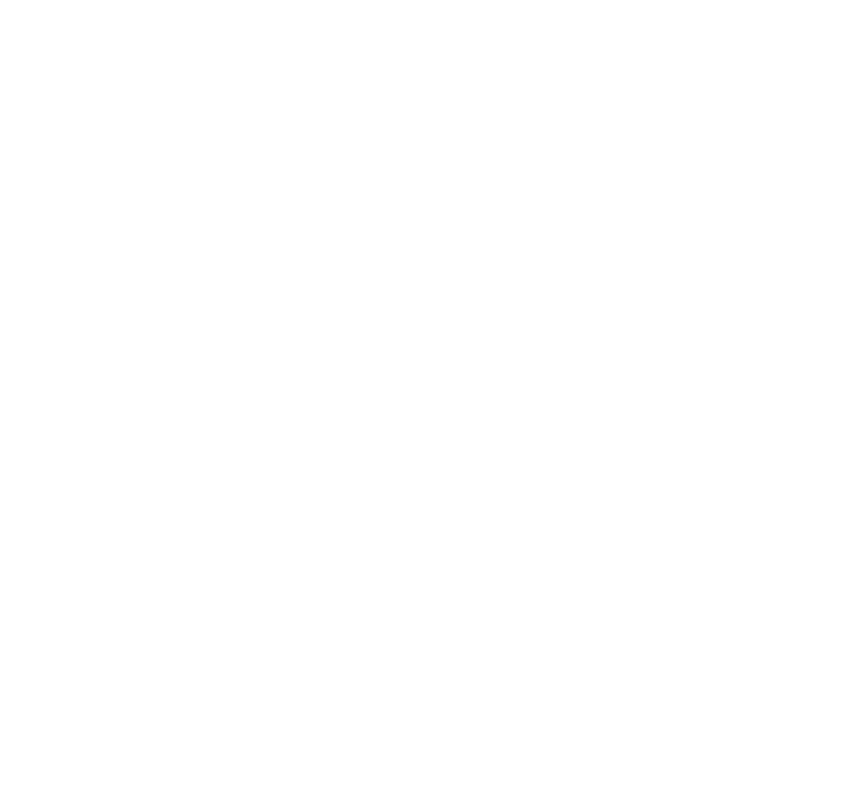
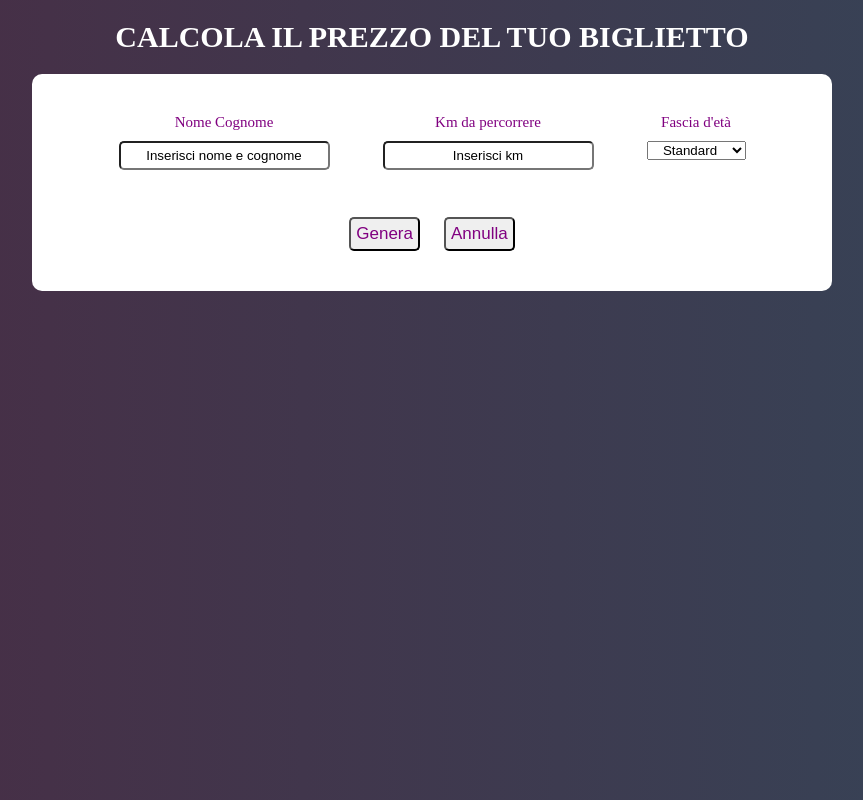
Before and after one commit to Sevenis/js-biglietto-treno-form, a plain HTML site: page index.html in a window 1280 px wide. Shown: the whole page, without its empty margins (208-1071 px from the left). Drawn offline with Linux system fonts and the light colour scheme.

Commit message:
Insert Data form done

```diff
--- a/css/style.css
+++ b/css/style.css
@@ -0,0 +1,70 @@
+* {
+    padding: 0;
+    margin: 0;
+    box-sizing: border-box;
+}
+
+body {
+    height: 100vh;
+    background: linear-gradient(to right, #492c44, #354558);
+    text-align: center;
+}
+
+.container {
+    height: 700px;
+    display: flex;
+    max-width: 1200px;
+    margin: 0 auto;
+    /* background-color: yellow; */
+    flex-direction: column;
+}
+
+h1 {
+    color: white;
+    text-transform: uppercase;
+    font-size: 30px;
+    padding: 20px 0;
+}
+
+.insert-form {
+    width: 800px;
+    display: flex;
+    align-self: center;
+    flex-direction: column;
+    background-color: white;
+    padding: 40px 60px;
+    border-radius: 10px;
+}
+
+.insert-boxes-up {
+    display: flex;
+    flex-direction: row;
+    justify-content: space-around;
+    padding-bottom: 30px;  */
+}
+
+.insert-box {
+    display:flex;
+    flex-direction: column;
+    color: purple;
+    font-size: 15px;
+}
+
+.insert-box label {
+    padding-bottom: 10px;
+}
+
+.insert-box input,option {
+    border-radius: 5px;
+    padding: 5px 15px;
+    text-align: center;
+}
+
+.insert-form-buttons button {
+    font-size: 17px;
+    background-color: #lightgrey;
+    color: purple;
+    padding: 5px;
+    margin: 0 10px;
+    border-radius: 5px;
+}
--- a/index.html
+++ b/index.html
@@ -7,7 +7,36 @@
         <link rel="stylesheet" href="css/style.css">
     </head>
     <body>
+        <div class="container">
+            <h1>Calcola il prezzo del tuo biglietto</h1>
+            <div class="insert-form">
+                <div class="insert-boxes-up">
+                    <div class="insert-box">
+                        <label for="name"> Nome Cognome </label>
+                        <input type="text" id="name" name="name" value="Inserisci nome e cognome"><br>
+                    </div>
+                    <div class="insert-box">
+                        <label for="name"> Km da percorrere </label>
+                        <input type="text" id="km" name="km" value="Inserisci km"><br>
+                    </div>
+                    <div class="insert-box">
+                        <label for="eta"> Fascia d'età </label>
+                        <select id="eta" name="eta">
+                            <option value="standard">Standard</option>
+                            <option value="minorenne">Minorenne</option>
+                            <option value="over">Over 65 anni</option>
+                        </select>
+                    </div>
+                </div>
+                <div class="insert-form-buttons">
+                    <button type="button" id="genera">Genera</button>
+                    <button type="button" id="annulla">Annulla</button>
+                </div>
+            </div>
+            <div class="ticket">
 
+            </div>
+        </div>
 
         <script src="js/script.js" charset="utf-8"></script>
     </body>
--- a/js/script.js
+++ b/js/script.js
@@ -0,0 +1,10 @@
+document.getElementById('genera').addEventListener("click", function(){
+    var valore = document.getElementById('nome').value;
+    document.getElementById('utente').innerHTML=valore;
+    }
+);
+document.getElementById('annulla').addEventListener("click", function(){
+    document.getElementById('utente').innerHTML="";
+    var utente = document.getElementById('utente');
+    }
+);
```
